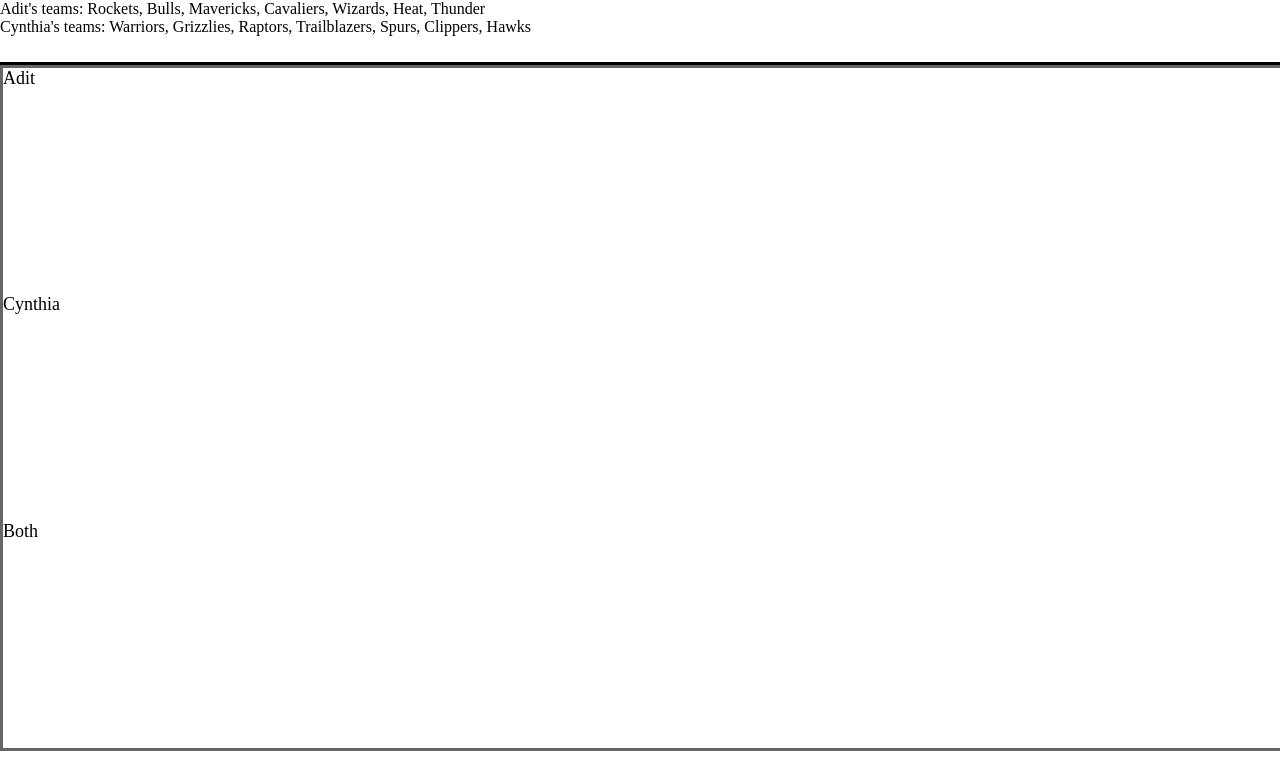
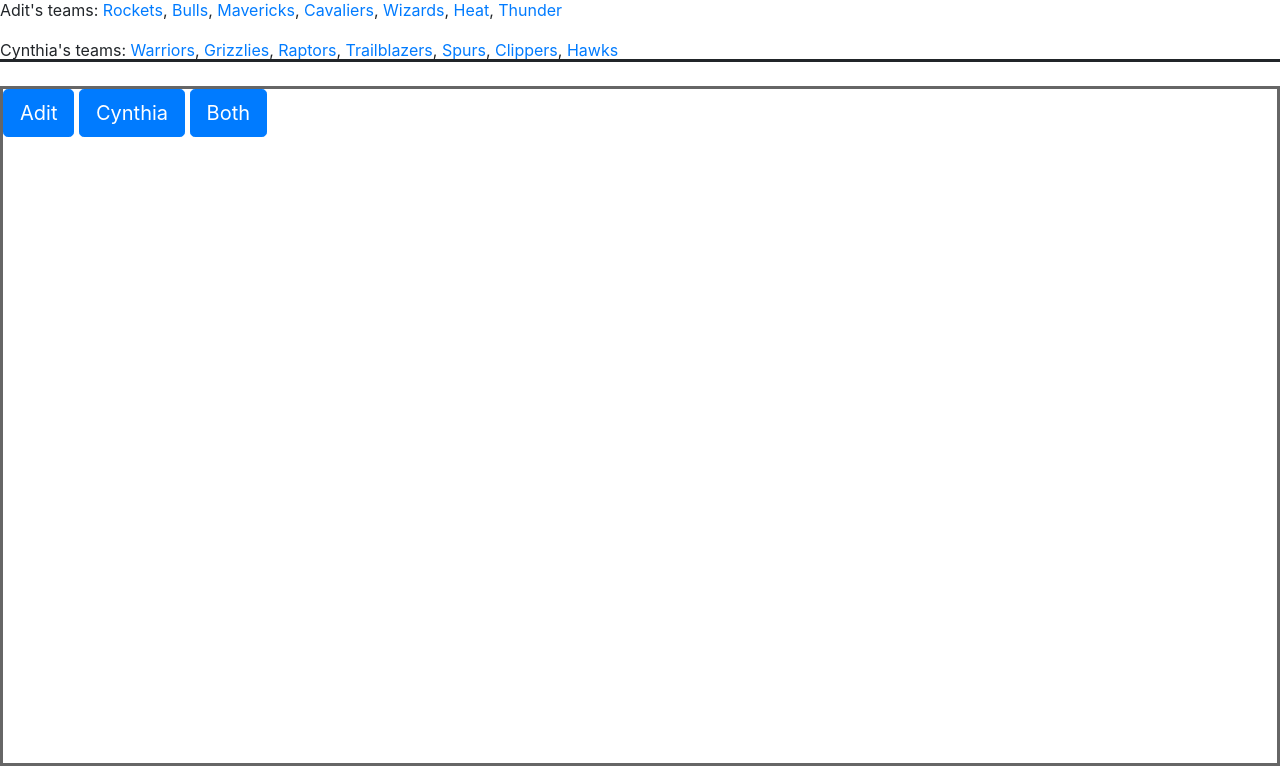
Before and after one commit to yunhsincynthiachen/BasketballApp, a plain HTML site: page frontpage.html in a window 1280 px wide. Shown: the part 58-824 px from the top of the page. Drawn offline with nearby package versions, Linux system fonts and the light colour scheme.

Commit message:
Integrated HTML code (hopefully)

```diff
--- a/frontpage.html
+++ b/frontpage.html
@@ -7,11 +7,18 @@
 		<script src="http://cdnjs.cloudflare.com/ajax/libs/mustache.js/0.8.1/mustache.min.js"></script>
 		<!-- Load CSS Stylesheet -->
 		<link type="text/css" rel="stylesheet" href="stylesheet.css"/>
+        <!-- Bootstrap Core CSS -->
+    	<link href="css/bootstrap.min.css" rel="stylesheet">
 		<!-- Load Data Sheet -->
 		<script type="text/javascript" src="script.js"></script>
-		<!-- Load D3 JS -->
+        <!-- Load Nice Font -->
+        <link href='http://fonts.googleapis.com/css?family=PT+Sans' rel='stylesheet' type='text/css'>
+	    <!-- Custom Fonts -->
+	    <link href="font-awesome-4.1.0/css/font-awesome.min.css" rel="stylesheet" type="text/css">
+		<!-- Load Data Sheet -->
+		<script type="text/javascript" src="script.js"></script>
+        <!-- Load D3 JS -->
 		<script src="http://d3js.org/d3.v3.min.js" charset="utf-8"></script>
-
 		<title> Basketball Wins Tracker </title>
 
 	</head>
@@ -19,23 +26,14 @@
 	<body>
 		<header>
 			<h1 id= "BasketballTitle"> Welcome to the 2014-2015 NBA Basketball Results </h1>
-			<p id= "FirstName"> Adit's teams: Rockets, Bulls, Mavericks, Cavaliers, Wizards, Heat, Thunder</p>
-			<p id = "SecondName"> Cynthia's teams: Warriors, Grizzlies, Raptors, Trailblazers, Spurs, Clippers, Hawks</p>
-		</header>
-		<div class= "BottomHalf">
-			<div id= "Left">
-				<div class= "Button" data-person="Adit">
-					<p class= "name"> Adit </p>
-				</div>
-				<div class= "Button" data-person="Cynthia">
-					<p class= "name"> Cynthia </p>
-				</div>
-				<div class= "Button" data-person="Both">
-					<p class= "name"> Both </p>
-				</div>
-			</div>
-			<div id= "Right">
-			</div>
+			<p id= "FirstName"> Adit's teams: <a href="http://www.nba.com/rockets/">Rockets</a>, <a href="http://www.nba.com/bulls/">Bulls</a>, <a href="http://www.nba.com/mavericks/">Mavericks</a>, <a href="http://www.nba.com/cavaliers/">Cavaliers</a>, <a href="http://www.nba.com/wizards/">Wizards</a>, <a href="http://www.nba.com/heat">Heat</a>, <a href="http://www.nba.com/thunder/">Thunder</a></p>
+			<p id = "SecondName"> Cynthia's teams: <a href="http://www.nba.com/warriors/">Warriors</a>, <a href="http://www.nba.com/grizzlies/">Grizzlies</a>, <a href="http://www.nba.com/raptors/">Raptors</a>, <a href="http://www.nba.com/trailblazers/">Trailblazers</a>, <a href="http://www.nba.com/spurs/">Spurs</a>, <a href="http://www.nba.com/clippers/">Clippers</a>, <a href="http://www.nba.com/hawks/">Hawks</a></p>
+		</header><br>
+
+        <div class="BottomHalf">
+                <button type="button" class="btn btn-lg btn-primary" data-person="adit"> Adit </button>
+                <button type="button" class="btn btn-lg btn-primary" data-person="cynthia"> Cynthia </button>
+                <button type="button" class="btn btn-lg btn-primary" data-person="both"> Both </button>
 		</div>
 	</body>
 
```
